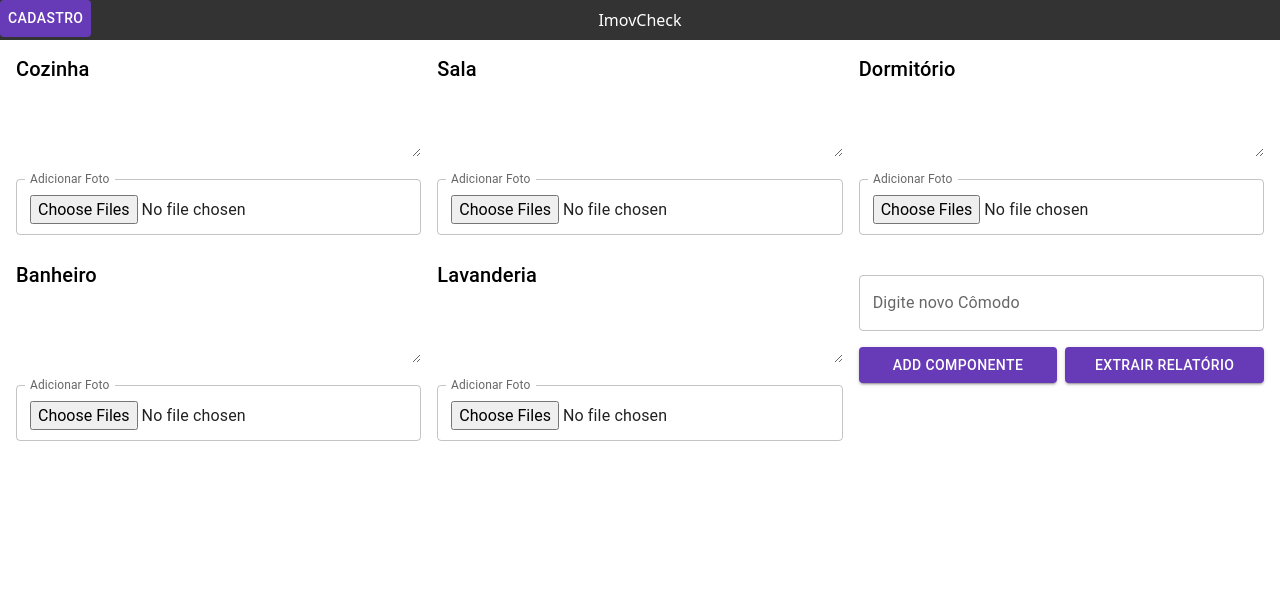
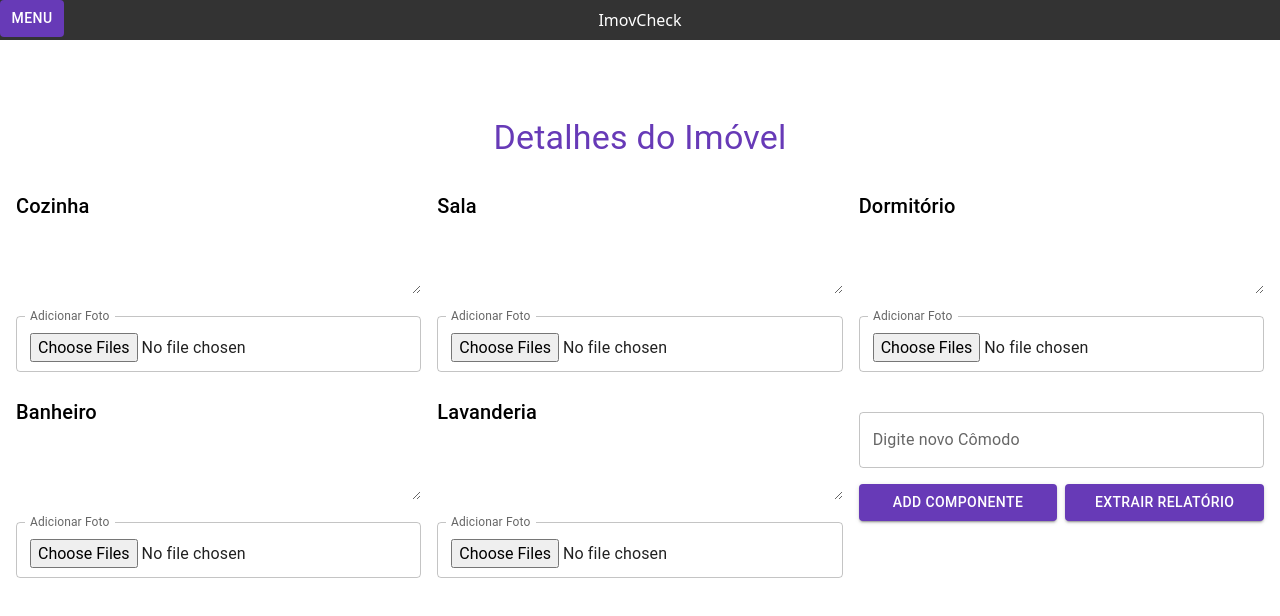
Before and after one commit to devGabyAlves/imov-check, a React (Vite) app: page /imoveis in a window 1280 px wide. Shown: the top 616 px of the page. Built offline with nearby package versions, Linux system fonts and the light colour scheme.

Commit message:
add Typography in imovel

```diff
--- a/src/components/comodos_componentes.tsx
+++ b/src/components/comodos_componentes.tsx
@@ -68,6 +68,9 @@ const Componente = () => {
     <Box>
       <Header />
       <Menu />
+      <Typography variant="h4" sx={{ mt: 10, mb: 2, color: '#673ab7', textAlign: 'center' }}>
+          Detalhes do Imóvel
+        </Typography>
       <Grid container spacing={2} sx={{ p: 2 }}>
         {componentes.map((componente, index) => (
           <Grid item xs={12} sm={6} md={4} key={index}>
--- a/src/components/menu.tsx
+++ b/src/components/menu.tsx
@@ -29,7 +29,7 @@ const Dropdown = () => {
         sx={{ color: 'white', backgroundColor: '#673ab7', '&:hover': { backgroundColor: '#5e35b1' } }}
         onClick={handleClick}
       >
-        Cadastro
+        Menu
       </Button>
       <Menu
         anchorEl={anchorEl}
@@ -45,10 +45,10 @@ const Dropdown = () => {
         }}
       >
         <MenuItem onClick={() => handleOptionClick('Novo Imóvel')} component={Link} to="/cadastro_imovel">
-          Imóvel
+          Novo Imóvel
         </MenuItem>
         <MenuItem onClick={() => handleOptionClick('Novo Corretor')} component={Link} to="/cadastro_corretor">
-          Corretor
+          Novo Corretor
         </MenuItem>
         <MenuItem onClick={() => handleOptionClick('Novo Corretor')} component={Link} to="/pesquisa">
           Pesquisa
--- a/src/components/pesquisa.tsx
+++ b/src/components/pesquisa.tsx
@@ -27,7 +27,7 @@ const Pesquisa = () => {
         </Typography>
         <Typography variant="body1" paragraph>
           Use o ID para buscar seu imóvel cadastrado. Se o imóvel não estiver registrado, utilize o botão
-          <span style={{ color: '#673ab7' }}> 'Cadastro' </span>
+          <span style={{ color: '#673ab7' }}> 'Menu' </span>
           acima para adicioná-lo.
         </Typography>
         <StyledTextField variant="outlined" placeholder="Digite sua pesquisa" />
```
